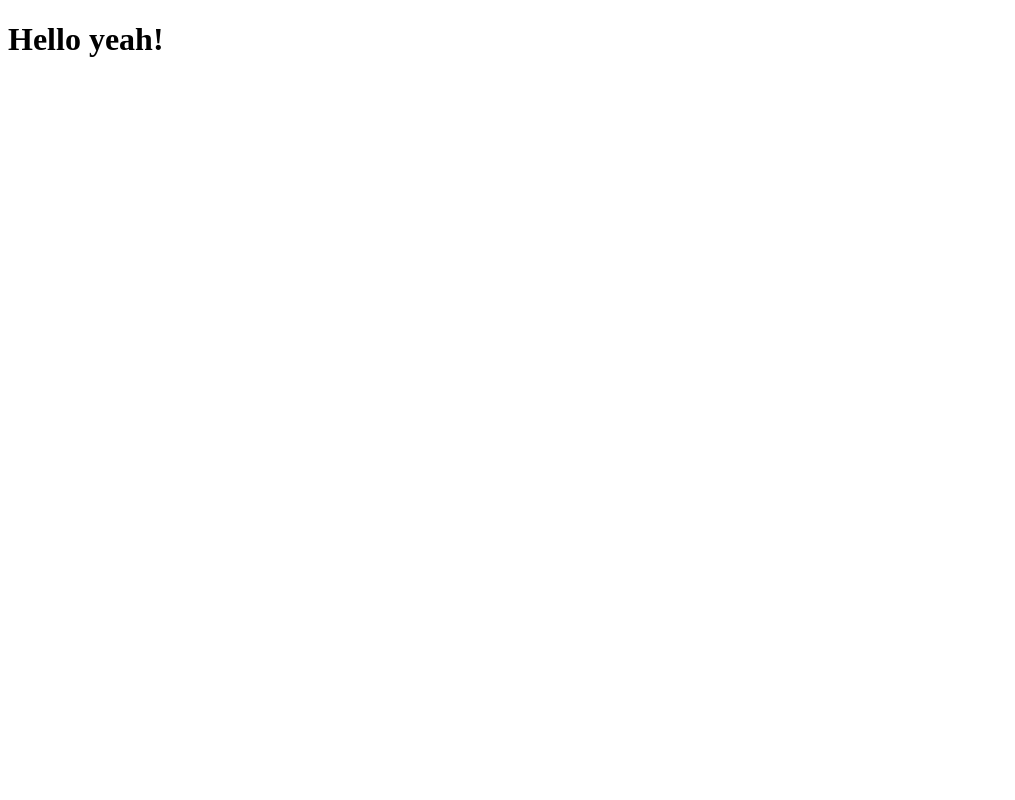
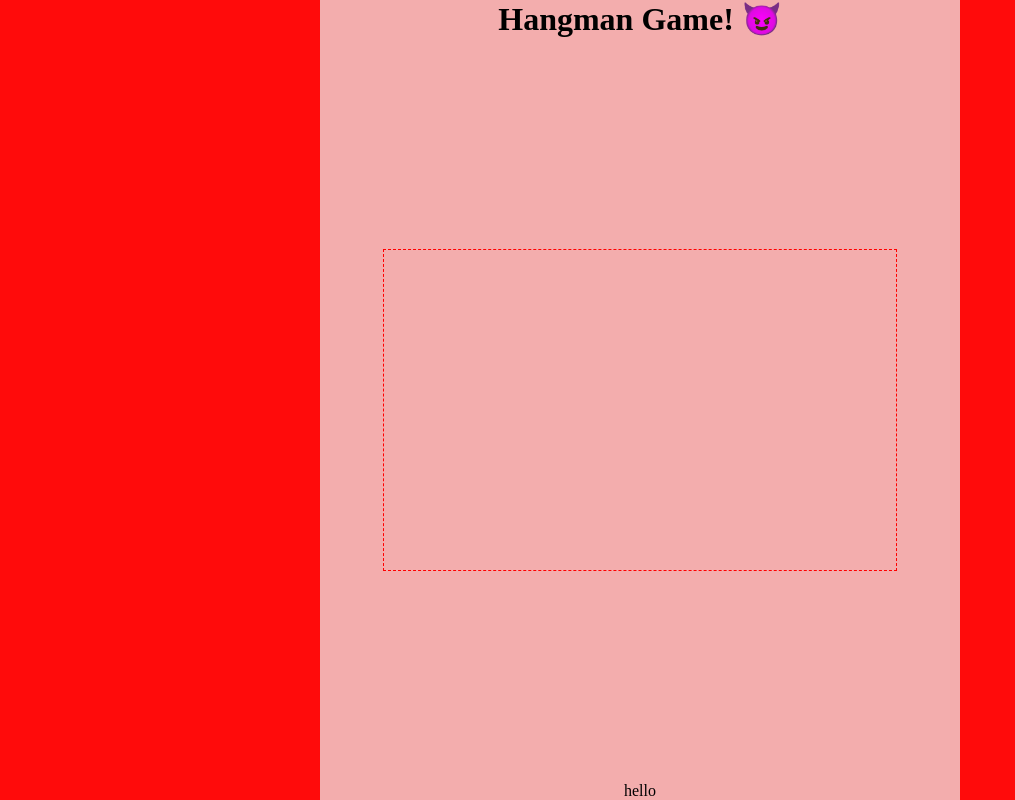
Before and after one commit to abdullah-alaadine/hangman-game, a plain HTML site: page index.html in a window 1280 px wide. Shown: the whole page, without its empty margins (0-1015 px from the left). Drawn offline with Linux system fonts and the light colour scheme.

Commit message:
elements are added

```diff
--- a/index.html
+++ b/index.html
@@ -4,10 +4,17 @@
     <meta charset="UTF-8">
     <meta http-equiv="X-UA-Compatible" content="IE=edge">
     <meta name="viewport" content="width=device-width, initial-scale=1.0">
+    <link rel="stylesheet" href="./styles.css">
     <title>Hangman!</title>
 </head>
 <body>
-    <h1 id="test">Hello yeah!</h1>
-    <script src="./main.js"></script>
+    <div class="game">
+        <h1 class="title">Hangman Game! &#128520;</h1>
+        <div class="drawing">
+            <canvas height="100%" width="100%"></canvas>
+        </div>
+        <div> hello </div>
+        <script src="./main.js"></script>
+    </div>
 </body>
 </html>
--- a/styles.css
+++ b/styles.css
@@ -0,0 +1,31 @@
+*{
+    margin: 0;
+    padding: 0;
+}
+body{
+    background-color: rgb(255, 11, 11);
+}
+.game{
+    background-color: rgb(243, 173, 173);
+    display: flex;
+    /* text-align: center; */
+    width: 50%;
+    margin: auto;
+    flex-direction: column;
+    justify-content: space-between;
+    align-items: center;
+    height: 100vh;
+}
+canvas {
+    position: relative;
+    width: 80%;
+    height: 80%;
+    border: 1px red dashed;
+}
+.drawing{
+    width: 100%;
+    height: 50vh;
+    display: flex;
+    justify-content: center;
+    align-items: center;
+}
```
